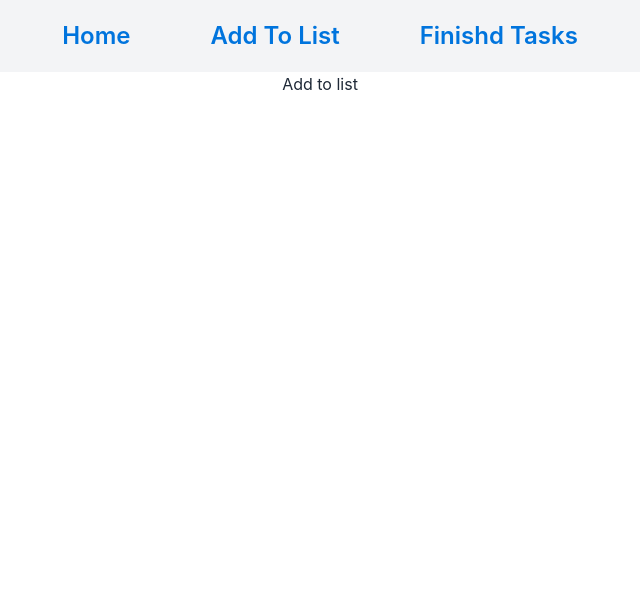
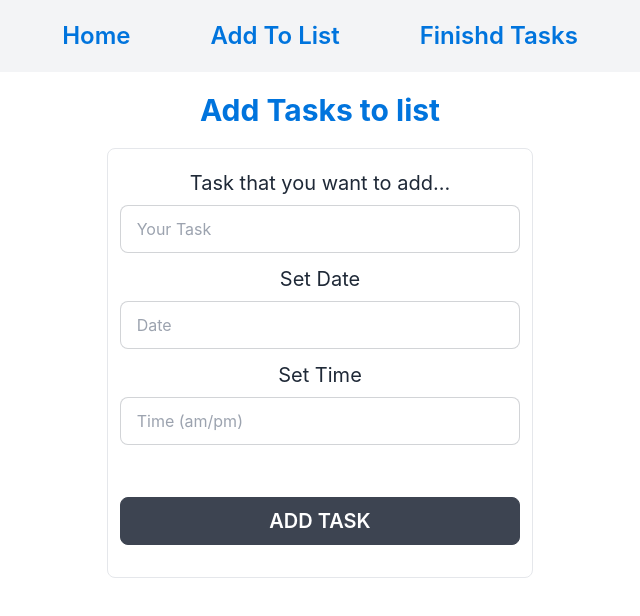
Before and after one commit to md-mahin-islam-mahi/Do-It, a React (Create React App) app: page /add-to-list in a window 1280 px wide. Shown: the top 616 px of the page, without its empty margins (320-960 px from the left). Built offline with nearby package versions, Linux system fonts and the light colour scheme.

Commit message:
added add task input

```diff
--- a/src/Components/Pages/AddToList/AddToList.js
+++ b/src/Components/Pages/AddToList/AddToList.js
@@ -1,9 +1,37 @@
 import React from 'react';
 
 const AddToList = () => {
+
     return (
         <div>
-            <h2>Add to list</h2>
+            <h2 className='text-3xl text-[#0074DD] font-bold py-5'>Add Tasks to list</h2>
+
+            <div className='lg:w-1/3 md:w-1/2 mx-auto border px-3 py-5 rounded-lg'>
+                <div className="form-control mb-3">
+                    <label className='mb-2'>
+                        <span className="text-xl text-start">Task that you want to add...</span>
+                    </label>
+                    <input type="text" placeholder="Your Task" className="input input-bordered" />
+                </div>
+
+                <div className="form-control mb-3">
+                    <label className='mb-2'>
+                        <span className="text-xl text-start">Set Date</span>
+                    </label>
+                    <input type="text" placeholder="Date" className="input input-bordered" />
+                </div>
+
+                <div className="form-control mb-3">
+                    <label className='mb-2'>
+                        <span className="text-xl text-start">Set Time</span>
+                    </label>
+                    <input type="text" placeholder="Time (am/pm)" className="input input-bordered" />
+                </div>
+
+                <div className="form-control mb-3">
+                    <input type="submit" value="Add Task" className='btn text-white text-xl font-semibold mt-10' />
+                </div>
+            </div>
         </div>
     );
 };
```
